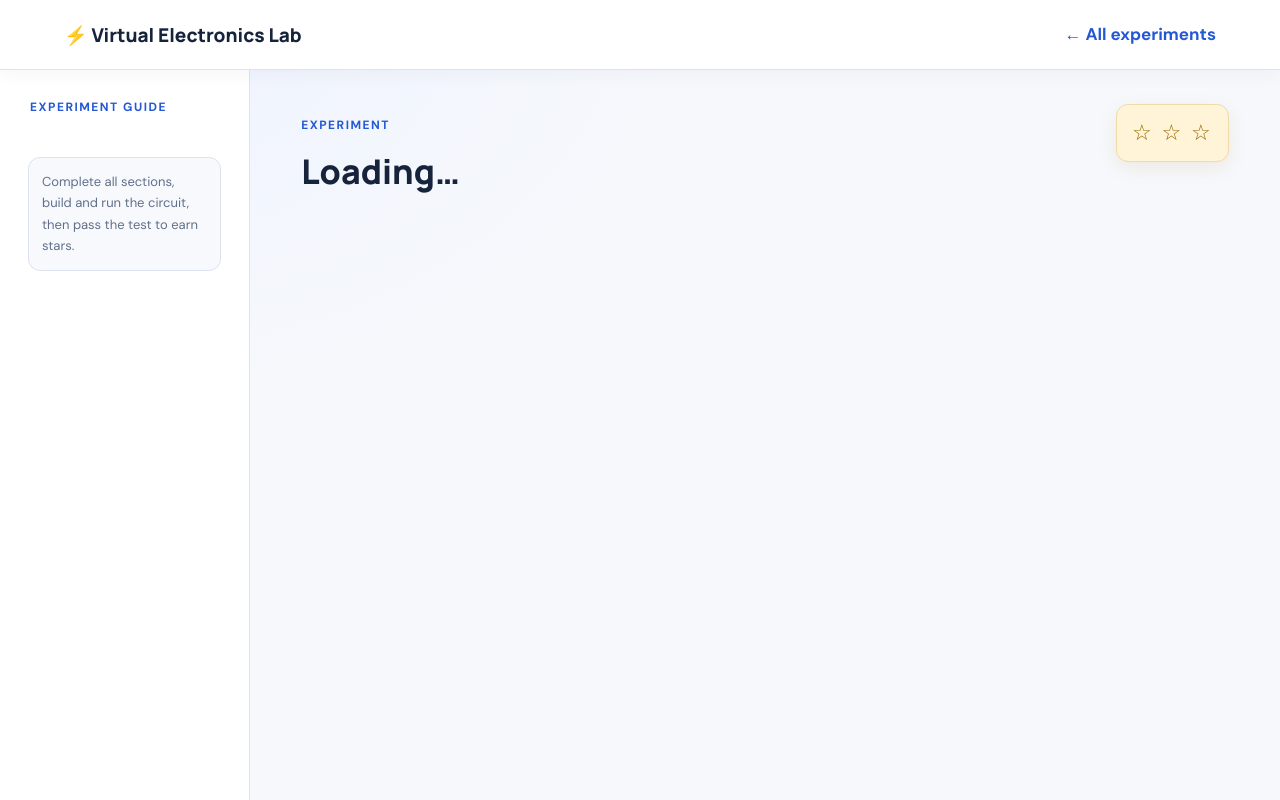
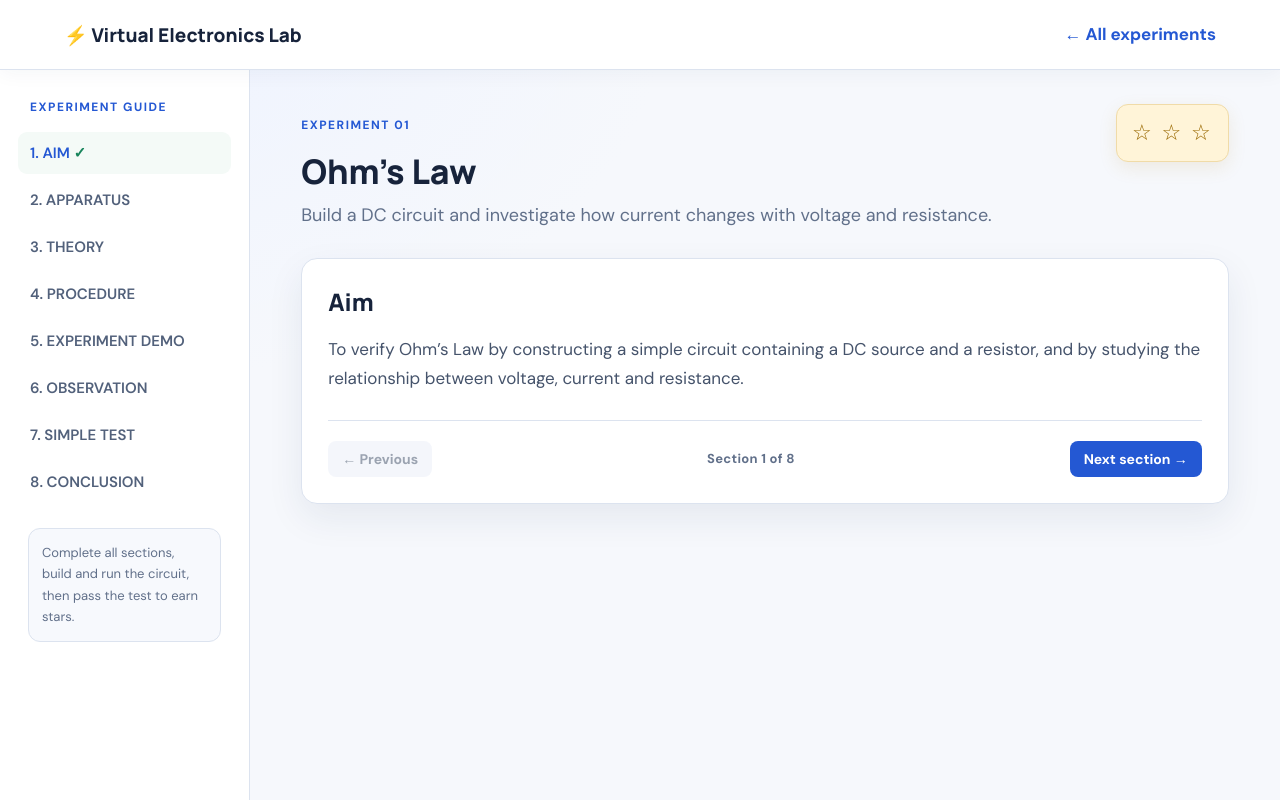
Before and after one commit to Gaurangm0603/Virtual_lab, a plain HTML site: page experiment.html in a window 1280 px wide. Drawn offline with Linux system fonts and the light colour scheme; files that its build step writes are made by us from their sources.

Commit message:
Update script source paths in experiment.html

```diff
--- a/experiment.html
+++ b/experiment.html
@@ -2,4 +2,4 @@
 <body><header class="top"><a class="brand" href="index.html">⚡ Virtual Electronics Lab</a><a class="back" href="index.html">← All experiments</a></header>
 <main class="workspace"><aside class="sidebar"><div class="side-title">EXPERIMENT GUIDE</div><nav id="nav"></nav><div class="side-note">Complete all sections, build and run the circuit, then pass the test to earn stars.</div></aside>
 <section class="main-panel"><div class="exp-heading"><div><p class="eyebrow" id="expNumber">EXPERIMENT</p><h1 id="expTitle">Loading…</h1><p id="expIntro" class="lead"></p></div><div class="earned" id="earned">☆ ☆ ☆</div></div><div id="content"></div></section></main>
-<script src="js/experiments.js"></script><script src="js/app.js"></script></body></html>
+<script src="experiments.js"></script><script src="app.js"></script></body></html>
```
